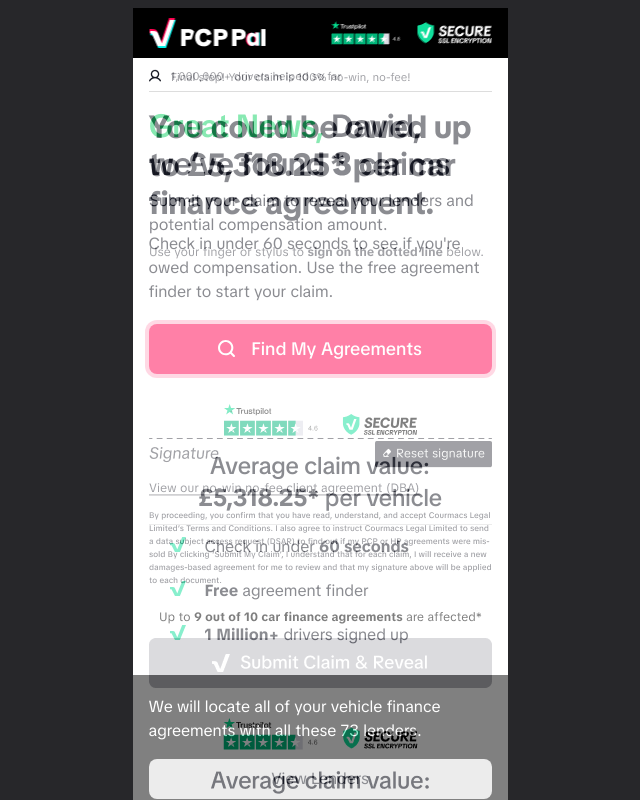
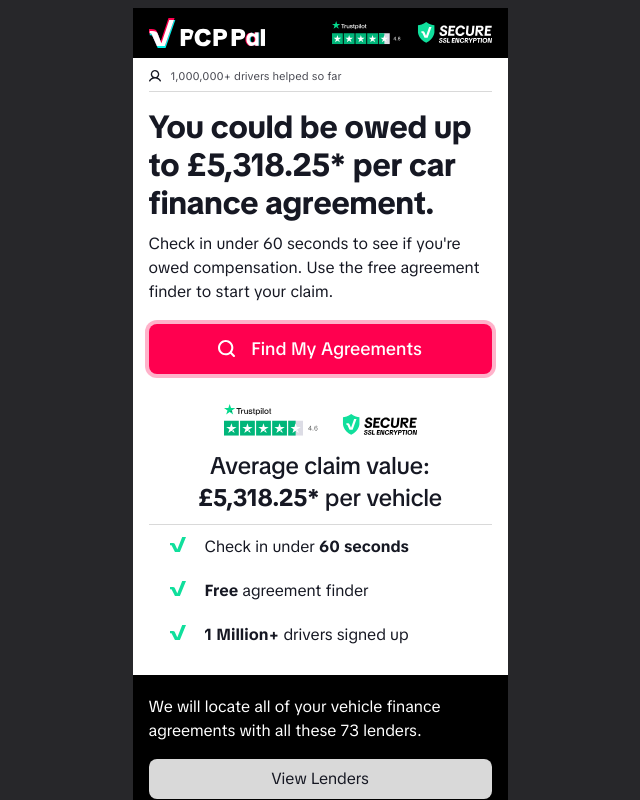
Before and after one commit to SmackSmash/tgg, a Next.js app: page / in a window 1280 px wide. Shown: the top 800 px of the page, without its empty margins (320-960 px from the left). Built offline with nearby package versions, Linux system fonts and the light colour scheme.

Commit message:
Temporarily remove overlay

```diff
--- a/src/app/layout.tsx
+++ b/src/app/layout.tsx
@@ -5,7 +5,7 @@
 import '@/src/app/globals.css';
 
 import Image from 'next/image';
-import Overlay from '@/public/overlays/q4-signature.png';
+import Overlay from '@/public/overlays/thank-you.png';
 
 export const metadata: Metadata = {
   title: 'TGG Test',
@@ -20,7 +20,7 @@
   return (
     <html lang='en' className='bg-zinc-800'>
       <body className='relative mx-auto my-2 w-93.75 bg-white antialiased'>
-        <Image src={Overlay} alt='Overlay' className='absolute opacity-50' />
+        {/* <Image src={Overlay} alt='Overlay' className='absolute opacity-50' /> */}
         <Providers>
           <Header />
           {children}
```
